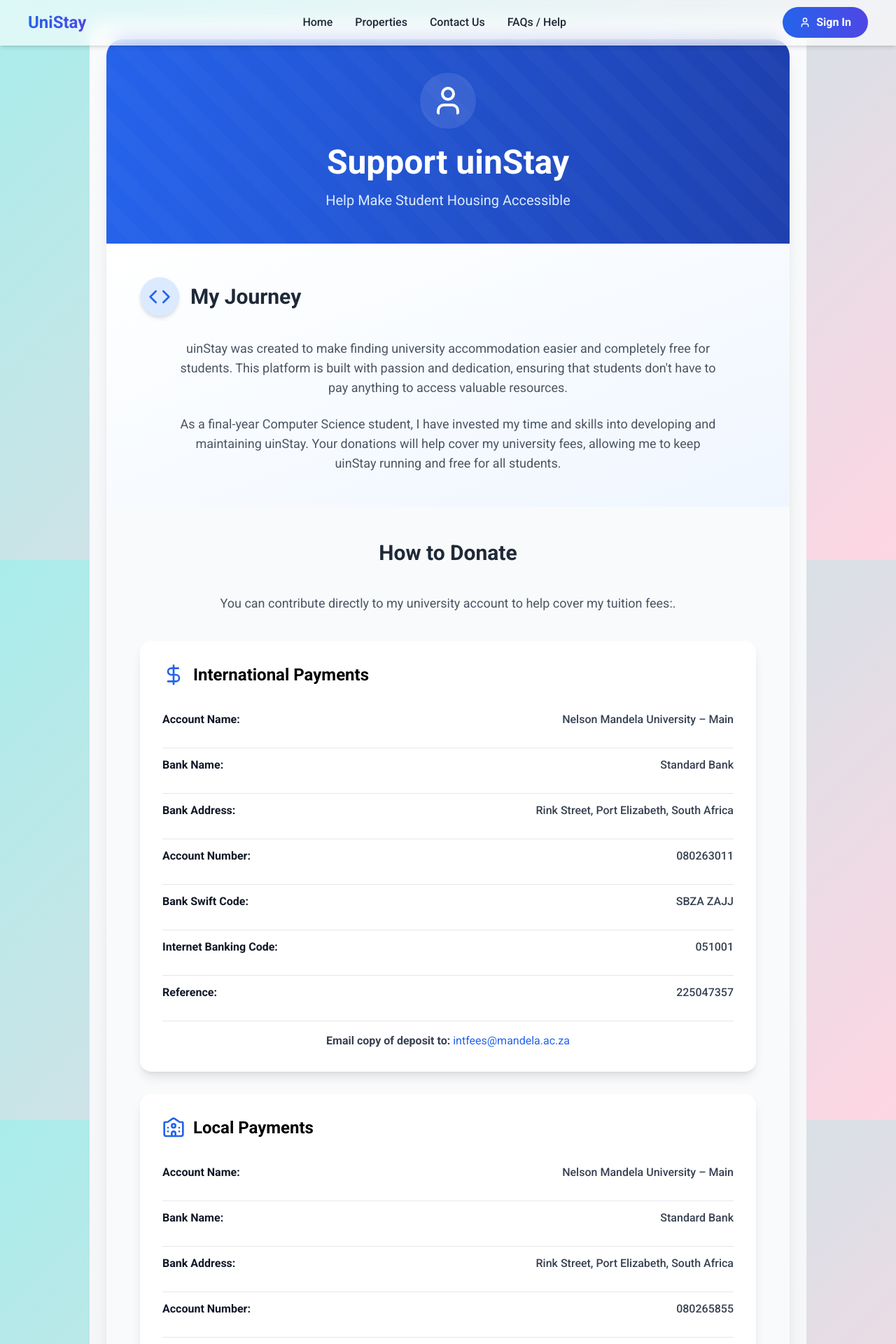
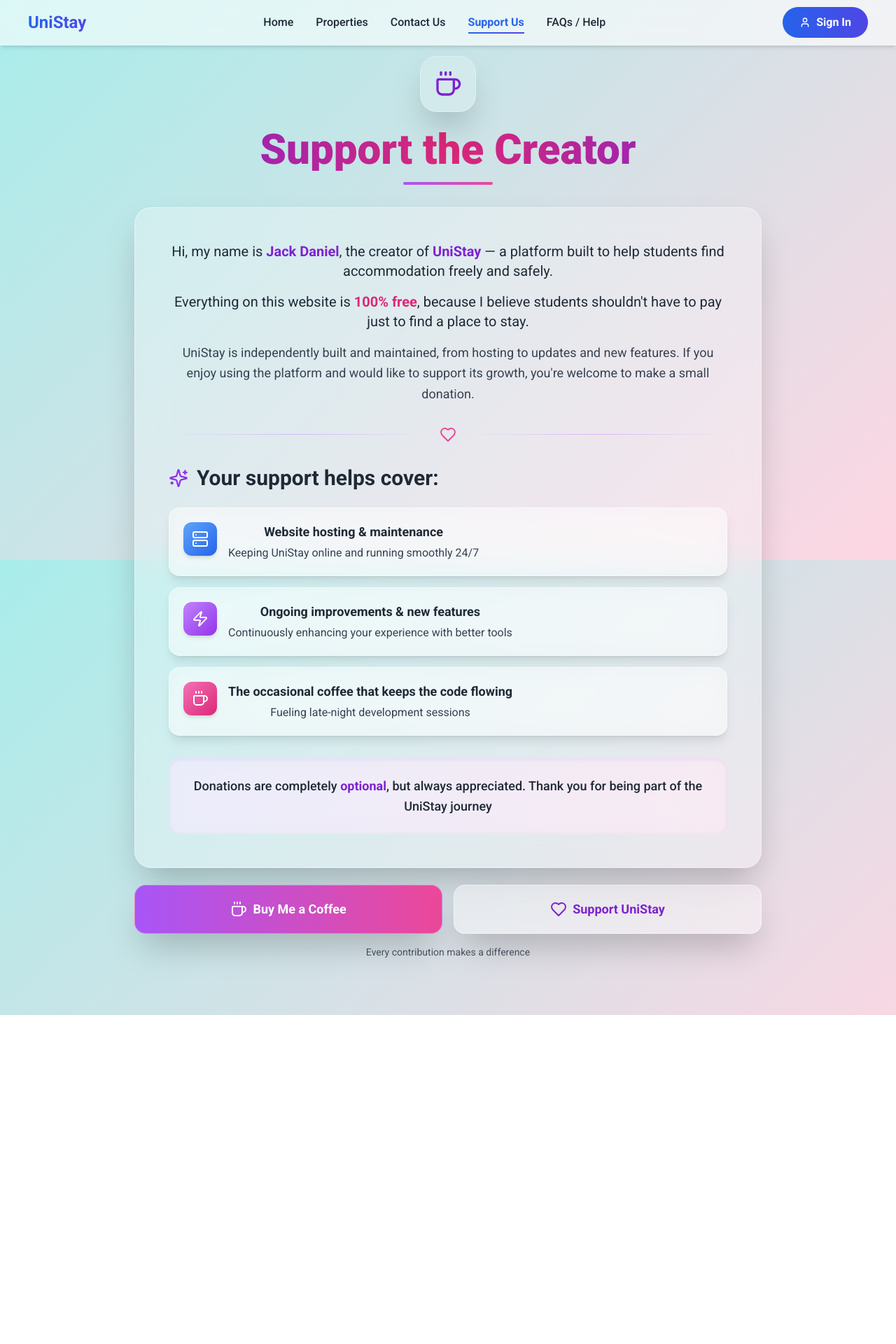
Before and after one commit to kelvin-2/uin-Stay, a React (Vite) app: page /Support in a window 1280 px wide. Shown: the top 1920 px of the page at 70% size. After the commit the page ends 1450 px from the top, so only its background shows below. Built offline with nearby package versions, Linux system fonts and the light colour scheme.

Commit message:
enhanced ui for Creator support

```diff
--- a/src/components/Navbar.jsx
+++ b/src/components/Navbar.jsx
@@ -64,7 +64,9 @@ const Navbar = () => {
     { path: "/", label: "Home" },
     { path: "/Properties", label: "Properties" },
     { path: "/ContactUs", label: "Contact Us" },
+    {path:"/Support",label :"Support Us"},
     { path: "/Help", label: "FAQs / Help" },
+
   ];
 
   // Render auth button (Sign In or User Profile)
--- a/src/pages/CreatorSupportMessge.jsx
+++ b/src/pages/CreatorSupportMessge.jsx
@@ -1,148 +1,120 @@
 import React from 'react';
-import { Heart, DollarSign, Code, University, User, Coffee, Gift, ArrowRight, Mail, Phone } from 'lucide-react';
+import { Heart, Coffee, Zap, Server, Sparkles } from 'lucide-react';
 
-const CreatorSupportMessage= () => {
+const CreatorSupportMessage = () => {
   return (
-    <div className="max-w-5xl mx-auto p-6 bg-gradient-to-b from-gray-50 to-gray-100 min-h-screen">
-      <div className="bg-white rounded-3xl shadow-xl overflow-hidden transform hover:scale-[1.02] transition-transform duration-300">
-        {/* Header - Keeping as is since it's perfect */}
-        <div className="bg-gradient-to-r from-blue-600 to-blue-800 text-white p-12 text-center relative overflow-hidden">
-          <div className="absolute inset-0 opacity-10">
-            <div className="absolute inset-0 bg-[linear-gradient(45deg,_#ffffff33_25%,_transparent_25%,_transparent_50%,_#ffffff33_50%,_#ffffff33_75%,_transparent_75%,_transparent)] bg-[length:64px_64px]"></div>
+    <div className="min-h-screen p-6 md:p-12 flex items-center justify-center">
+      {/* Main Container */}
+      <div className="max-w-4xl w-full">
+
+        {/* Hero Section */}
+        <div className="text-center mb-8">
+          <div className="inline-flex items-center justify-center w-20 h-20 backdrop-blur-xl bg-white/20 rounded-3xl border border-white/30 shadow-2xl mb-6">
+            <Coffee className="w-10 h-10 text-purple-700" />
           </div>
-          <User className="mx-auto w-20 h-20 mb-6 text-white bg-white/10 p-4 rounded-full" />
-          <h1 className="text-5xl font-bold mb-4">Support uinStay</h1>
-          <p className="text-xl text-blue-100">Help Make Student Housing Accessible</p>
+          <h1 className="text-5xl md:text-6xl font-extrabold mb-4 bg-gradient-to-r from-purple-700 via-pink-600 to-purple-700 bg-clip-text text-transparent">
+            Support the Creator
+          </h1>
+          <div className="h-1 w-32 bg-gradient-to-r from-purple-500 to-pink-500 mx-auto rounded-full"></div>
         </div>
 
-        {/* Journey Section with enhanced design */}
-        <div className="p-8 lg:p-12 bg-gradient-to-br from-white to-blue-50">
-          <div className="flex items-center mb-8">
-            <div className="bg-blue-100 p-3 rounded-full mr-4 shadow-md">
-              <Code className="w-8 h-8 text-blue-600" />
-            </div>
-            <h3 className="text-3xl font-bold text-gray-800">My Journey</h3>
-          </div>
-          <div className="space-y-6 text-gray-600 leading-relaxed max-w-3xl mx-auto">
-            <p className="text-lg">uinStay was created to make finding university accommodation easier and completely free for students. This platform is built with passion and dedication, ensuring that students don't have to pay anything to access valuable resources.</p>
-            <p className="text-lg">As a final-year Computer Science student, I have invested my time and skills into developing and maintaining uinStay. Your donations will help cover my university fees, allowing me to keep uinStay running and free for all students.</p>
-          </div>
+        {/* Main Content Card */}
+        <div className="backdrop-blur-xl bg-white/30 rounded-3xl shadow-2xl border border-white/40 overflow-hidden mb-6">
+          <div className="p-8 md:p-12">
+            {/* Introduction */}
+            <div className="mb-8">
+              <p className="text-gray-800 text-lg md:text-xl leading-relaxed mb-4">
+                Hi, my name is <span className="font-bold text-purple-700">Jack Daniel</span>, the creator of <span className="font-bold text-purple-700">UniStay</span> — a platform built to help students find accommodation freely and safely.
+              </p>
+              <p className="text-gray-800 text-lg md:text-xl leading-relaxed mb-4">
+                Everything on this website is <span className="font-bold text-pink-600">100% free</span>, because I believe students shouldn't have to pay just to find a place to stay.
+              </p>
+              <p className="text-gray-700 text-lg leading-relaxed">
+                UniStay is independently built and maintained, from hosting to updates and new features. If you enjoy using the platform and would like to support its growth, you're welcome to make a small donation.
+              </p>
             </div>
 
-        {/* Donation Section with cards */}
-        <div className="p-8 lg:p-12 bg-gray-50">
-          <h3 className="text-3xl font-bold mb-10 text-center text-gray-800">How to Donate</h3>
+            {/* Divider */}
+            <div className="flex items-center my-8">
+              <div className="flex-1 h-px bg-gradient-to-r from-transparent via-purple-300 to-transparent"></div>
+              <Heart className="w-6 h-6 text-pink-500 mx-4" />
+              <div className="flex-1 h-px bg-gradient-to-r from-transparent via-purple-300 to-transparent"></div>
+            </div>
 
-          <div className="space-y-6 mb-10 text-gray-600 leading-relaxed max-w-3xl mx-auto">
-            <p className="text-lg">You can contribute directly to my university account to help cover my tuition fees:.</p>
+            {/* Support Items */}
+            <div className="mb-8">
+              <h3 className="text-2xl md:text-3xl font-bold text-gray-800 mb-6 flex items-center">
+                <Sparkles className="w-7 h-7 mr-3 text-purple-600" />
+                Your support helps cover:
+              </h3>
+
+              <div className="space-y-4">
+                {/* Item 1 */}
+                <div className="backdrop-blur-lg bg-white/40 rounded-2xl p-5 border border-white/50 shadow-lg hover:shadow-xl hover:scale-[1.02] transition-all duration-300">
+                  <div className="flex items-start">
+                    <div className="w-12 h-12 bg-gradient-to-br from-blue-400 to-blue-600 rounded-xl flex items-center justify-center mr-4 flex-shrink-0 shadow-md">
+                      <Server className="w-6 h-6 text-white" />
                     </div>
-          <div className="space-y-8">
-            <div className="bg-white p-8 rounded-2xl shadow-lg hover:shadow-xl transition-shadow">
-              <div className="flex items-center mb-6">
-                <DollarSign className="w-8 h-8 text-blue-600 mr-3" />
-                <h4 className="text-2xl font-semibold">International Payments</h4>
-              </div>
-              <div className="grid gap-4 text-gray-700 divide-y">
-                {[
-                  ["Account Name", "Nelson Mandela University – Main"],
-                  ["Bank Name", "Standard Bank"],
-                  ["Bank Address", "Rink Street, Port Elizabeth, South Africa"],
-                  ["Account Number", "080263011"],
-                  ["Bank Swift Code", "SBZA ZAJJ"],
-                  ["Internet Banking Code", "051001"],
-                  ["Reference", "225047357"]
-                ].map(([label, value]) => (
-                  <div key={label} className="py-3 flex flex-col sm:flex-row sm:justify-between">
-                    <strong className="text-gray-900">{label}:</strong>
-                    <span className="font-medium">{value}</span>
-                  </div>
-                ))}
-                <div className="pt-4">
-                  <strong>Email copy of deposit to: </strong>
-                  <a href="mailto:intfees@mandela.ac.za" className="text-blue-600 hover:text-blue-800 transition-colors">intfees@mandela.ac.za</a>
+                    <div>
+                      <h4 className="font-bold text-gray-800 text-lg mb-1">Website hosting & maintenance</h4>
+                      <p className="text-gray-700">Keeping UniStay online and running smoothly 24/7</p>
                     </div>
                   </div>
                 </div>
 
-            <div className="bg-white p-8 rounded-2xl shadow-lg hover:shadow-xl transition-shadow">
-              <div className="flex items-center mb-6">
-                <University className="w-8 h-8 text-blue-600 mr-3" />
-                <h4 className="text-2xl font-semibold">Local Payments</h4>
+                {/* Item 2 */}
+                <div className="backdrop-blur-lg bg-white/40 rounded-2xl p-5 border border-white/50 shadow-lg hover:shadow-xl hover:scale-[1.02] transition-all duration-300">
+                  <div className="flex items-start">
+                    <div className="w-12 h-12 bg-gradient-to-br from-purple-400 to-purple-600 rounded-xl flex items-center justify-center mr-4 flex-shrink-0 shadow-md">
+                      <Zap className="w-6 h-6 text-white" />
                     </div>
-              <div className="grid gap-4 text-gray-700 divide-y">
-                {[
-                  ["Account Name", "Nelson Mandela University – Main"],
-                  ["Bank Name", "Standard Bank"],
-                  ["Bank Address", "Rink Street, Port Elizabeth, South Africa"],
-                  ["Account Number", "080265855"],
-                  ["Internet Banking Code", "050417"],
-                  ["Reference", "225047357"]
-                ].map(([label, value]) => (
-                  <div key={label} className="py-3 flex flex-col sm:flex-row sm:justify-between">
-                    <strong className="text-gray-900">{label}:</strong>
-                    <span className="font-medium">{value}</span>
-                  </div>
-                ))}
-                <div className="pt-4">
-                  <strong>Email copy of deposit to: </strong>
-                  <a href="mailto:intfees@mandela.ac.za" className="text-blue-600 hover:text-blue-800 transition-colors">intfees@mandela.ac.za</a>
+                    <div>
+                      <h4 className="font-bold text-gray-800 text-lg mb-1">Ongoing improvements & new features</h4>
+                      <p className="text-gray-700">Continuously enhancing your experience with better tools</p>
                     </div>
                   </div>
                 </div>
 
-            <div className="bg-white p-8 rounded-2xl shadow-lg text-center">
-              <p className="text-lg font-semibold text-gray-800 mb-2"> Please also send proof of payment to my email:</p>
-              <a href="mailto:tkmudzingwa21@gmail.com" className="text-blue-600 hover:text-blue-800 transition-colors text-lg">tkmudzingwa21@gmail.com</a>
+                {/* Item 3 */}
+                <div className="backdrop-blur-lg bg-white/40 rounded-2xl p-5 border border-white/50 shadow-lg hover:shadow-xl hover:scale-[1.02] transition-all duration-300">
+                  <div className="flex items-start">
+                    <div className="w-12 h-12 bg-gradient-to-br from-pink-400 to-pink-600 rounded-xl flex items-center justify-center mr-4 flex-shrink-0 shadow-md">
+                      <Coffee className="w-6 h-6 text-white" />
                     </div>
-
-            <div className="bg-white p-8 rounded-2xl shadow-lg hover:shadow-xl transition-shadow">
-              <div className="flex items-center mb-6">
-                <Coffee className="w-8 h-8 text-blue-600 mr-3" />
-                <h4 className="text-2xl font-semibold">Buy Me a Coffee </h4>
-              </div>
-              <p className="text-gray-700 mb-6">If you'd like to support me directly for coffee, internet, or maintaining uinStay, I truly appreciate it! Since I don't have a payment gateway yet, please contact me for direct donation options:</p>
-              <div className="space-y-4 text-lg">
-                <div className="flex items-center justify-center gap-4">
-                  <Mail className="w-6 h-6 text-blue-600" />
-                  <a href="mailto:tkmudzingwa21@gmail.com" className="text-blue-600 hover:text-blue-800 transition-colors">tkmudzingwa21@gmail.com</a>
-                </div>
-                <div className="flex items-center justify-center gap-4">
-                  <Phone className="w-6 h-6 text-blue-600" />
-                  <a href="tel:+27639604148" className="text-blue-600 hover:text-blue-800 transition-colors">+27 63 960 4148</a>
+                    <div>
+                      <h4 className="font-bold text-gray-800 text-lg mb-1">The occasional coffee that keeps the code flowing</h4>
+                      <p className="text-gray-700">Fueling late-night development sessions</p>
                     </div>
                   </div>
                 </div>
               </div>
             </div>
 
-        {/* Future Goals with enhanced cards */}
-        <div className="p-8 lg:p-12 bg-gradient-to-br from-gray-50 to-blue-50">
-          <h3 className="text-3xl font-bold mb-10 text-center text-gray-800">What Your Support Will Enable</h3>
-          <div className="grid grid-cols-1 md:grid-cols-2 gap-8 max-w-4xl mx-auto">
-            <div className="bg-white p-6 rounded-2xl shadow-lg hover:shadow-xl transition-shadow">
-              <div className="bg-green-100 p-3 rounded-xl inline-block mb-4">
-                <Gift className="w-8 h-8 text-green-600" />
-              </div>
-              <h4 className="text-xl font-semibold text-gray-800 mb-3">New Features</h4>
-              <p className="text-gray-600">Virtual tours, AI-powered matching, and enhanced search filters</p>
-            </div>
-            <div className="bg-white p-6 rounded-2xl shadow-lg hover:shadow-xl transition-shadow">
-              <div className="bg-blue-100 p-3 rounded-xl inline-block mb-4">
-                <University className="w-8 h-8 text-blue-600" />
-              </div>
-              <h4 className="text-xl font-semibold text-gray-800 mb-3">More Universities</h4>
-              <p className="text-gray-600">Expanding coverage to help more students nationwide</p>
+            {/* Optional Note */}
+            <div className="backdrop-blur-lg bg-gradient-to-r from-purple-100/60 to-pink-100/60 rounded-2xl p-6 border border-purple-200/50 shadow-inner">
+              <p className="text-gray-800 text-center text-lg font-medium leading-relaxed">
+                Donations are completely <span className="font-bold text-purple-700">optional</span>, but always appreciated. Thank you for being part of the UniStay journey
+              </p>
             </div>
           </div>
         </div>
 
-        <div className="p-12 text-center bg-gradient-to-r from-blue-600 to-blue-800 text-white">
-          <p className="text-2xl font-medium mb-8 max-w-2xl mx-auto">
-            Your support keeps uinStay free and accessible for students everywhere.
-          </p>
-          <button className="bg-white text-blue-600 px-8 py-4 rounded-xl hover:bg-blue-50 transition-colors font-bold text-lg shadow-lg hover:shadow-xl transform hover:-translate-y-1 transition-all duration-200">
-            Make a Difference Today
+        {/* CTA Buttons */}
+        <div className="grid grid-cols-1 md:grid-cols-2 gap-4 mb-4">
+          <button className="backdrop-blur-xl bg-gradient-to-r from-purple-500 to-pink-500 hover:from-purple-600 hover:to-pink-600 text-white px-8 py-5 rounded-2xl font-bold text-lg shadow-2xl hover:shadow-pink-500/50 transform hover:-translate-y-1 transition-all duration-300 border border-white/30 flex items-center justify-center">
+            <Coffee className="w-6 h-6 mr-2" />
+            Buy Me a Coffee
           </button>
+
+          <button className="backdrop-blur-xl bg-white/40 hover:bg-white/60 text-purple-700 px-8 py-5 rounded-2xl font-bold text-lg shadow-2xl hover:shadow-purple-500/50 transform hover:-translate-y-1 transition-all duration-300 border border-white/50 flex items-center justify-center">
+            <Heart className="w-6 h-6 mr-2" />
+            Support UniStay
+          </button>
+        </div>
+
+        {/* Bottom accent */}
+        <div className="text-center">
+          <p className="text-gray-600 text-sm">Every contribution makes a difference </p>
         </div>
       </div>
     </div>
```
Lines whose indentation alone changed are shown as unchanged.
